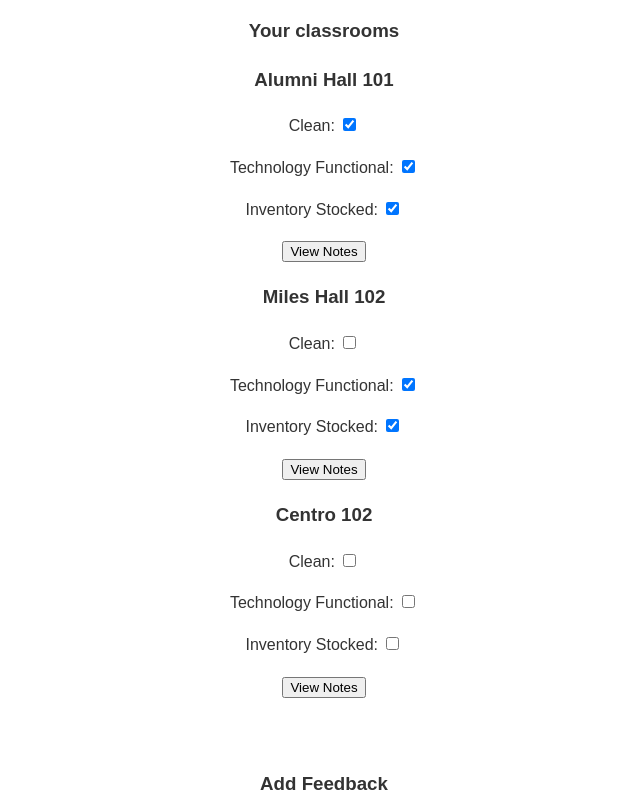
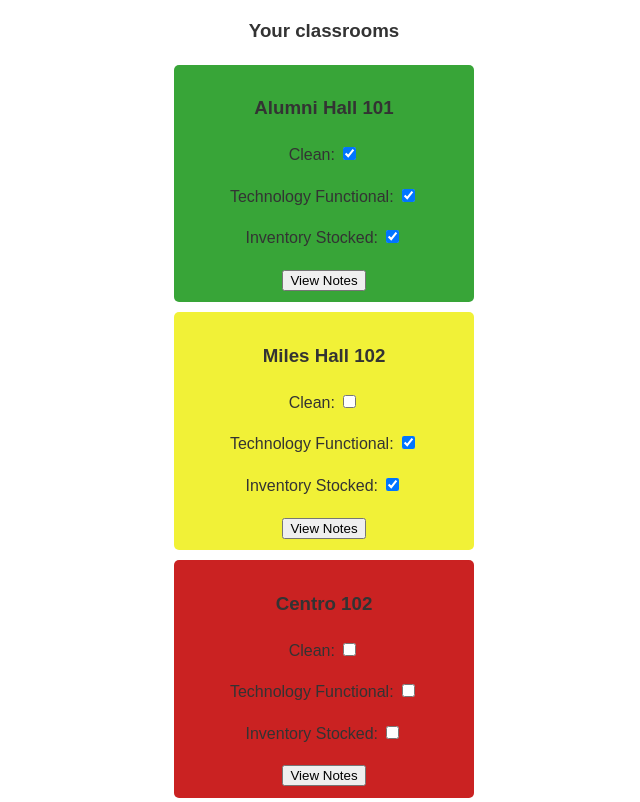
Before and after one commit to StephenBrom54/CS_400_Delicate_Garbage_Assignment1, a plain HTML site: page prototype.html in a window 1280 px wide. Shown: the part 573-1375 px from the top of the page, without its empty margins (316-956 px from the left). Drawn offline with Linux system fonts and the light colour scheme.

Commit message:
1-23-24 - Adam - latest CSS

```diff
--- a/css/style.css
+++ b/css/style.css
@@ -86,3 +86,47 @@ footer {
     background: #333;
     color: white;
 }
+
+.classroom {
+    width: 300px;
+    margin: 0 auto;
+    padding: 10px;
+    box-sizing: border-box;
+    margin-bottom: 10px;
+    border-radius: 5px;
+}
+.classroom.good {
+    background-color: rgb(56, 165, 56);
+    width: 300px;
+    margin: 0 auto;
+    padding: 10px;
+    box-sizing: border-box;
+    margin-bottom: 10px;
+    border-radius: 5px;
+}
+.classroom.warning {
+    background-color: rgb(241, 241, 55);
+    width: 300px;
+    margin: 0 auto;
+    padding: 10px;
+    box-sizing: border-box;
+    margin-bottom: 10px;
+    border-radius: 5px;
+}
+.classroom.bad {
+    background-color: rgb(202, 34, 34);
+    width: 300px;
+    margin: 0 auto;
+    padding: 10px;
+    box-sizing: border-box;
+    margin-bottom: 10px;
+    border-radius: 5px;
+}
+
+.notes-box {
+    background-color: #f8f8f8;
+    border: 1px solid #ddd;
+    padding: 10px;
+    margin-top: 10px;
+    display: none; /* start off hidden */
+}
```
